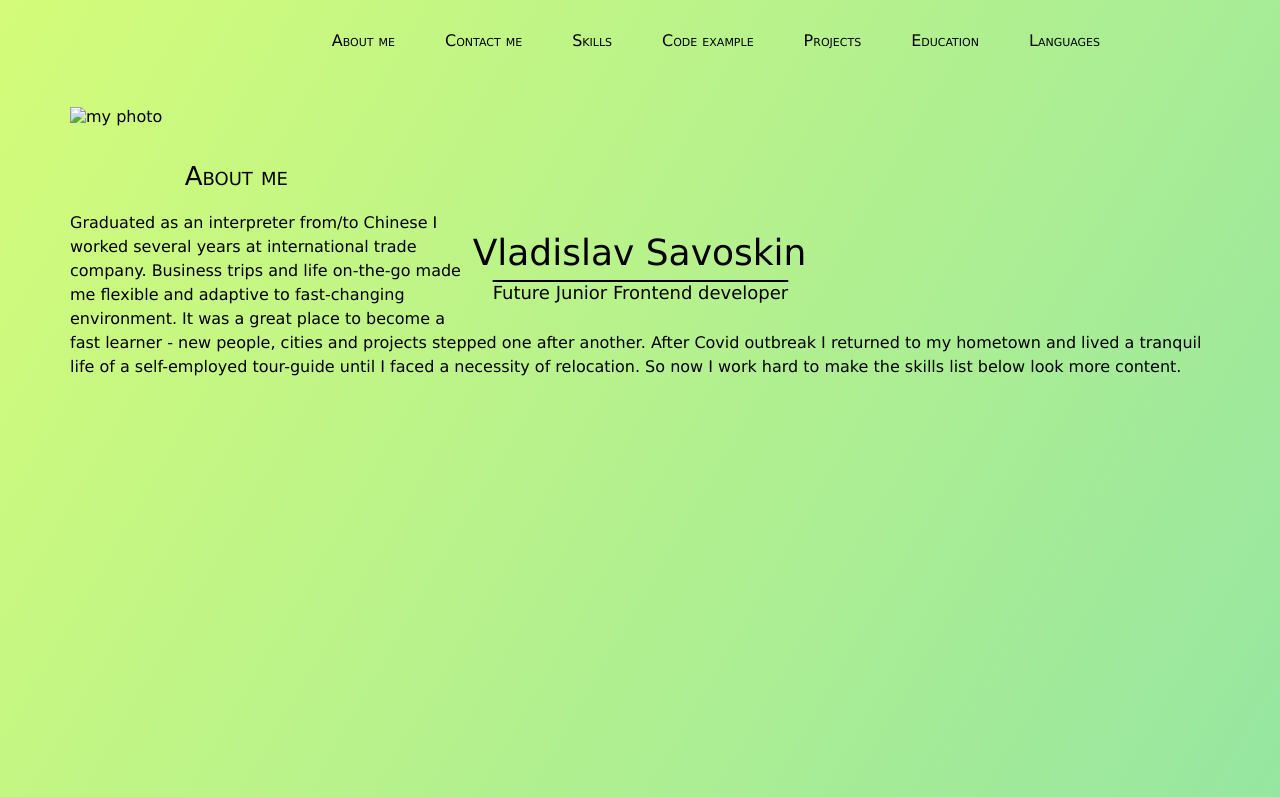
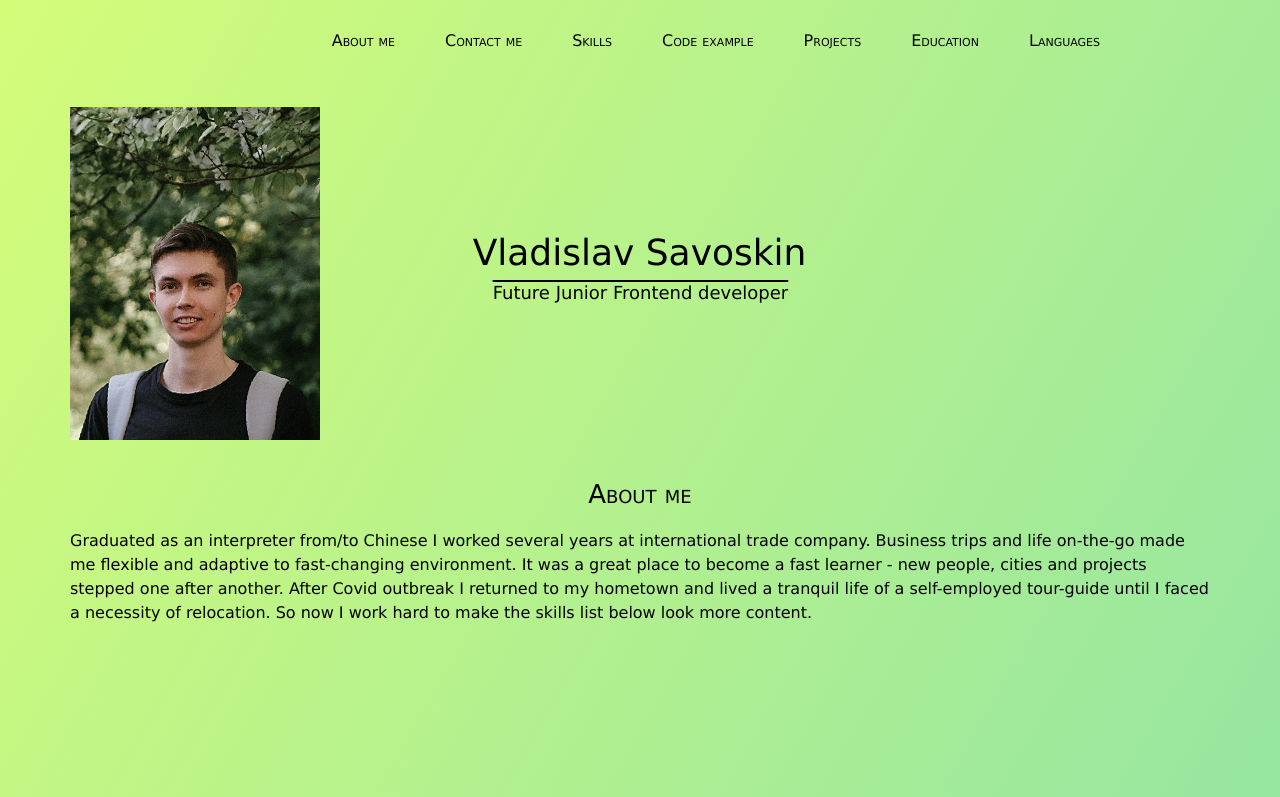
Before and after one commit to vlds-gch/rsschool-cv, a plain HTML site: page index.html in a window 1280 px wide. Shown: the top 797 px of the page. Drawn offline with Linux system fonts and the light colour scheme.

Commit message:
fix: img link

```diff
--- a/index.html
+++ b/index.html
@@ -23,7 +23,7 @@
             </ul>
         </nav>
         <img class="img"
-            src="file:///C:/Users/Vik/Desktop/клац%20клац%20клац/RSS/rs_school/cv-img/New%20Composition_2022-06-14%2016-23-55.jpg"
+            src="https://github.com/vlds-gch/rsschool-cv/blob/rsschool-cv-html/photo.jpg?raw=true"
             alt="my photo"
             width="250"
             height="333"
```
